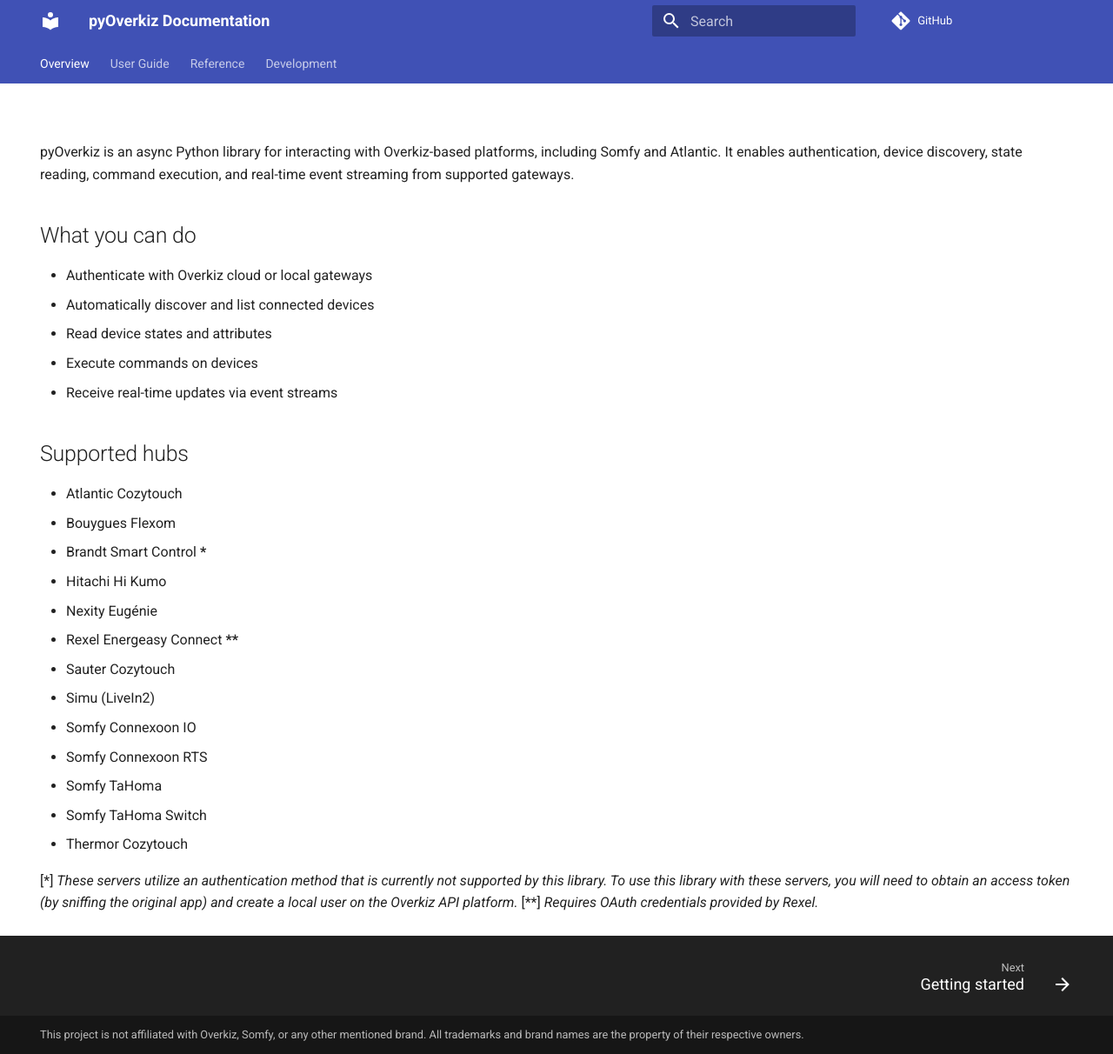
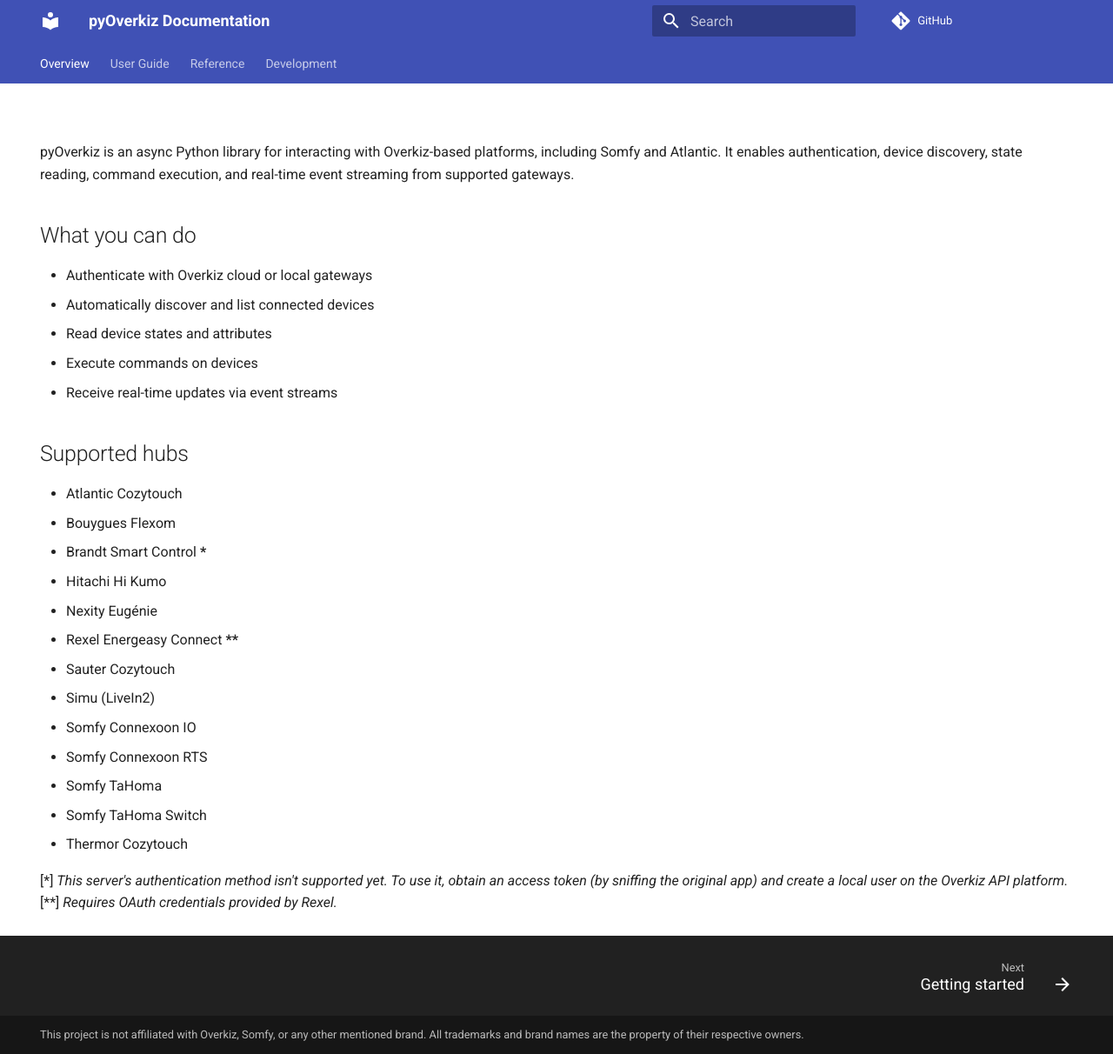
Before and after one commit to iMicknl/python-overkiz-api, an MkDocs documentation site: the page built from docs/index.md, in a window 1280 px wide and 1212 px high. Shown: the whole window at 87% size. Built offline with MkDocs 1.6.1 and Material for MkDocs 9.7.7, drawn with Linux system fonts in a browser that asks for light colours; comment, search, counter and statistics services are not loaded.

```diff
--- a/docs/index.md
+++ b/docs/index.md
@@ -36,5 +36,5 @@ pyOverkiz is an async Python library for interacting with Overkiz-based platform
 - Somfy TaHoma Switch
 - Thermor Cozytouch
 
-\[*] _These servers utilize an authentication method that is currently not supported by this library. To use this library with these servers, you will need to obtain an access token (by sniffing the original app) and create a local user on the Overkiz API platform._
+\[*] _This server's authentication method isn't supported yet. To use it, obtain an access token (by sniffing the original app) and create a local user on the Overkiz API platform._
 \[**] _Requires OAuth credentials provided by Rexel._
```
Also changed, not shown: README.md (+1 -1 lines).
